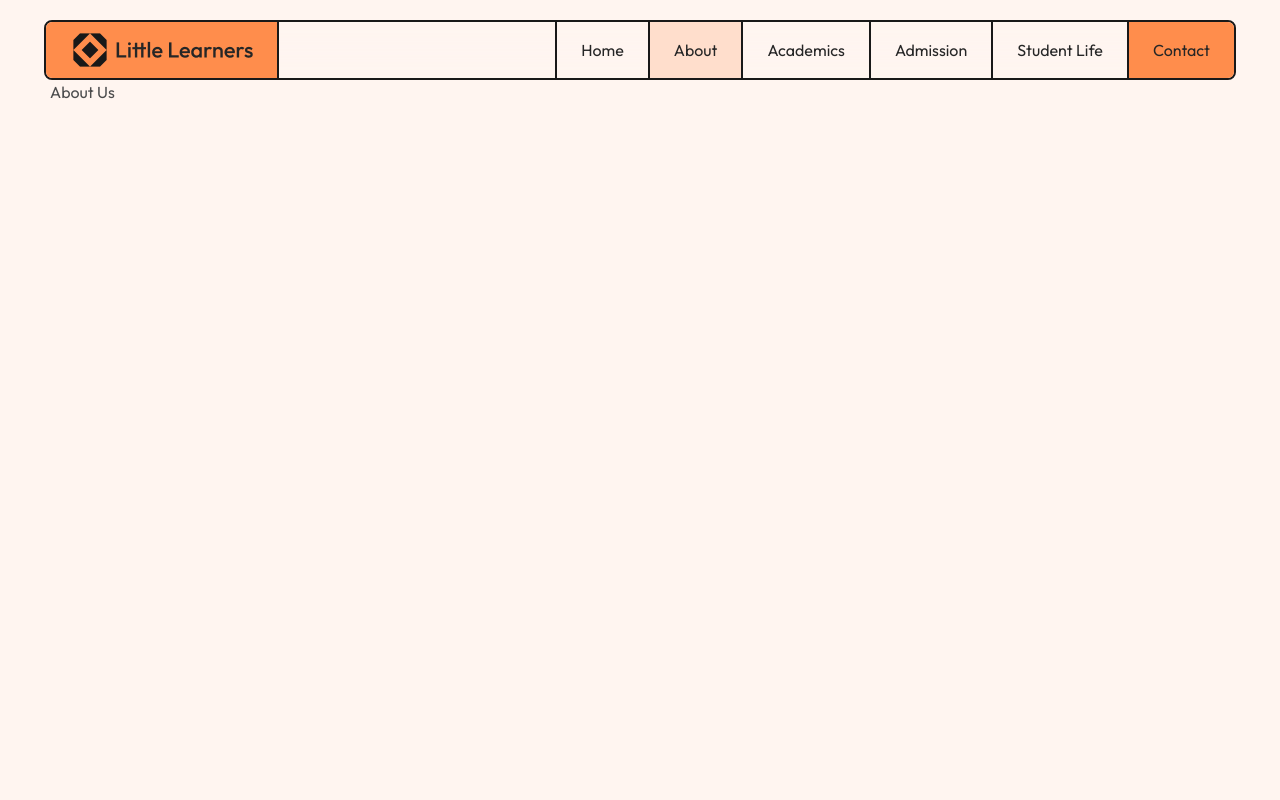
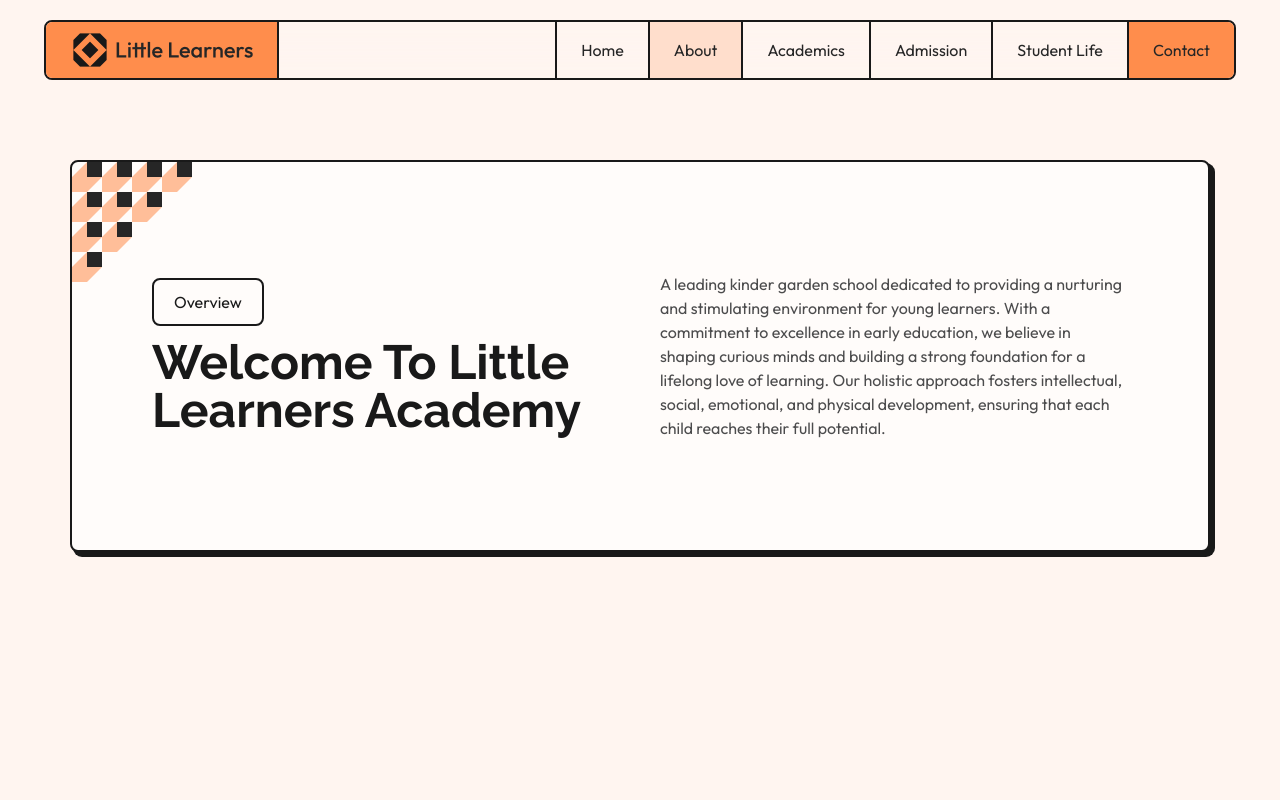
Before and after one commit to zealfemi/little-learners, a Next.js app: page /about in a window 1280 px wide. Shown: the top 800 px of the page. Built offline with nearby package versions, Linux system fonts and the light colour scheme.

Commit message:
created all pages and added headers

```diff
--- a/app/(main)/about/page.tsx
+++ b/app/(main)/about/page.tsx
@@ -1,3 +1,16 @@
+import PageHeader from "@/app/_components/PageHeader";
+import Section from "@/app/_components/Section";
+
 export default function AboutUs() {
-  return <div className="min-h-screen">About Us</div>;
+  return (
+    <div className="min-h-screen">
+      <Section>
+        <PageHeader
+          heading="Welcome to Little Learners Academy"
+          subHeading="Overview"
+          content="A leading kinder garden school dedicated to providing a nurturing and stimulating environment for young learners. With a commitment to excellence in early education, we believe in shaping curious minds and building a strong foundation for a lifelong love of learning. Our holistic approach fosters intellectual, social, emotional, and physical development, ensuring that each child reaches their full potential."
+        />
+      </Section>
+    </div>
+  );
 }
--- /dev/null
+++ b/app/(main)/academics/page.tsx
@@ -0,0 +1,16 @@
+import PageHeader from "@/app/_components/PageHeader";
+import Section from "@/app/_components/Section";
+
+export default function Academics() {
+  return (
+    <div className="min-h-screen">
+      <Section>
+        <PageHeader
+          heading="Nurturing Young Minds for Success"
+          subHeading="Academics"
+          content="Welcome to our Academics page, where we take pride in providing a comprehensive and stimulating educational experience for your child. Our kindergarten school's academic program is thoughtfully designed to foster a love for learning while building a strong foundation of essential skills and knowledge. From language arts and mathematics to science and social studies, our curriculum is carefully crafted to spark curiosity and encourage active exploration."
+        />
+      </Section>
+    </div>
+  );
+}
--- /dev/null
+++ b/app/(main)/admission/page.tsx
@@ -0,0 +1,16 @@
+import PageHeader from "@/app/_components/PageHeader";
+import Section from "@/app/_components/Section";
+
+export default function Admission() {
+  return (
+    <div className="min-h-screen">
+      <Section>
+        <PageHeader
+          heading="Join Our Family of Young Learners"
+          subHeading="Admission"
+          content="At Little Learners Academy, we welcome you to embark on an exciting educational journey for your child. Our admission process is designed to be transparent, straightforward, and inclusive. Here's a step-by-step guide to joining our school"
+        />
+      </Section>
+    </div>
+  );
+}
--- /dev/null
+++ b/app/(main)/contact/page.tsx
@@ -0,0 +1,16 @@
+import PageHeader from "@/app/_components/PageHeader";
+import Section from "@/app/_components/Section";
+
+export default function Contact() {
+  return (
+    <div className="min-h-screen">
+      <Section>
+        <PageHeader
+          heading="Feel Free To Connect With Us"
+          subHeading="Contact Us"
+          content="We value open communication and are eager to assist you with any inquiries. Feel free to reach out to us through any of the following contact methods"
+        />
+      </Section>
+    </div>
+  );
+}
--- /dev/null
+++ b/app/(main)/student-life/page.tsx
@@ -0,0 +1,16 @@
+import PageHeader from "@/app/_components/PageHeader";
+import Section from "@/app/_components/Section";
+
+export default function StudentLife() {
+  return (
+    <div className="min-h-screen">
+      <Section>
+        <PageHeader
+          heading="Embracing Learning with Discovery and Joy"
+          subHeading="Enriching Student Life"
+          content="Welcome to our Student Life page, where the magic of childhood comes alive through the enriching experiences and adventures that our students embark on each day. At our kindergarten school, we believe that learning goes beyond textbooks, and we strive to create a holistic and engaging environment that nurtures every aspect of a child's development."
+        />
+      </Section>
+    </div>
+  );
+}
--- /dev/null
+++ b/app/_components/PageHeader.tsx
@@ -0,0 +1,35 @@
+import abstract from "@/public/images/abstract/design-3.png";
+import Image from "next/image";
+import Card from "./Card";
+import HeadingText from "./HeadingText";
+import HeadingTextBefore from "./HeadingTextBefore";
+
+type pageHeaderType = {
+  heading: string;
+  content: string;
+  subHeading: string;
+};
+
+export default function PageHeader({
+  heading,
+  content,
+  subHeading,
+}: pageHeaderType) {
+  return (
+    <Card>
+      <Image
+        src={abstract}
+        alt="abstract 3"
+        className="w-20 md:w-25 lg:w-30 absolute left-0 top-0"
+      />
+
+      <div className="grid md:grid-cols-2 place-items-center gap-6 lg:gap-10 px-1.5 py-6.5 md:px-5 md:py-11.5 lg:px-10 lg:py-17.5 text-center md:text-left">
+        <div className="flex flex-col items-center md:items-start gap-3 w-full">
+          <HeadingTextBefore>{subHeading}</HeadingTextBefore>
+          <HeadingText>{heading}</HeadingText>
+        </div>
+        <p className="">{content}</p>
+      </div>
+    </Card>
+  );
+}
```
